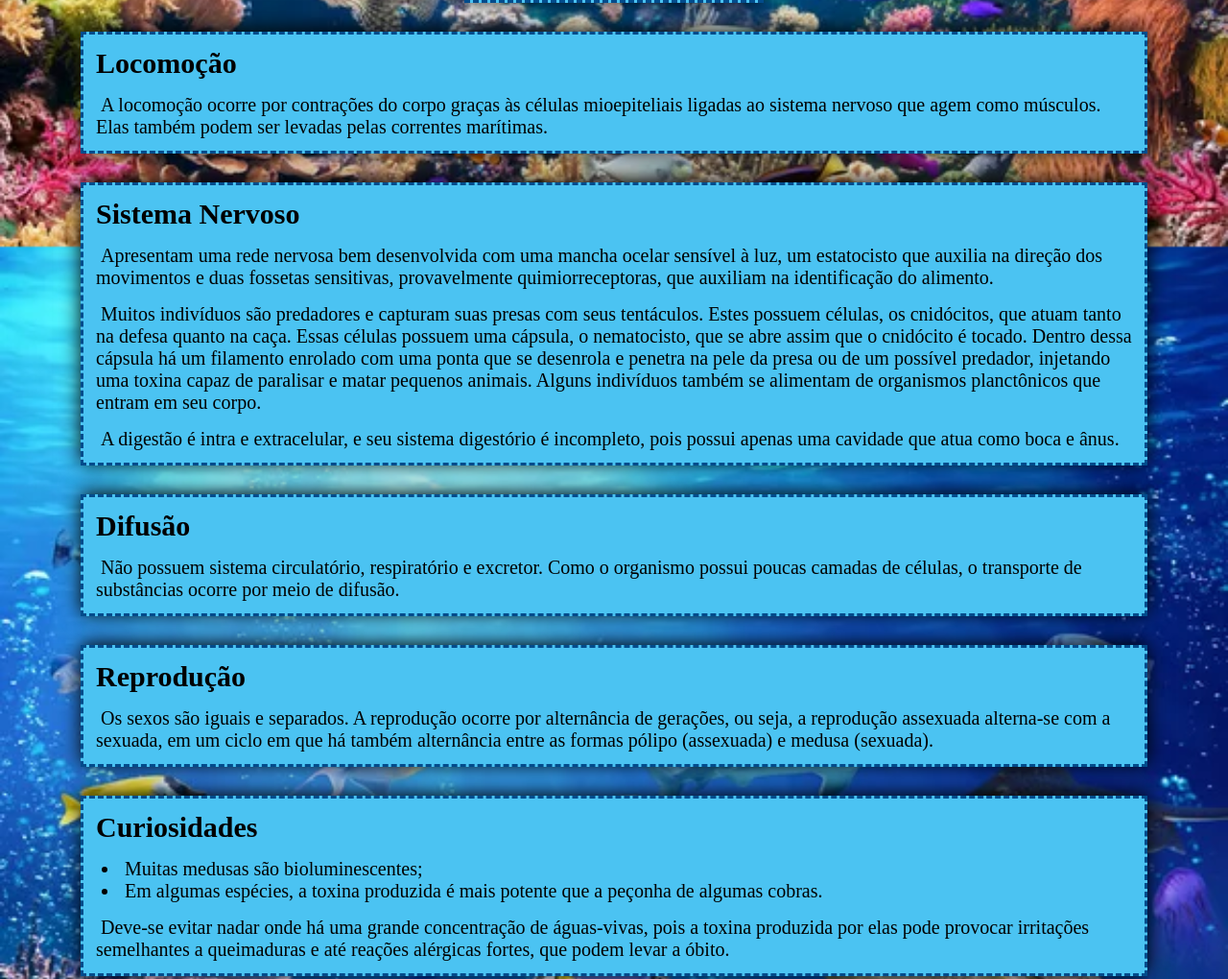
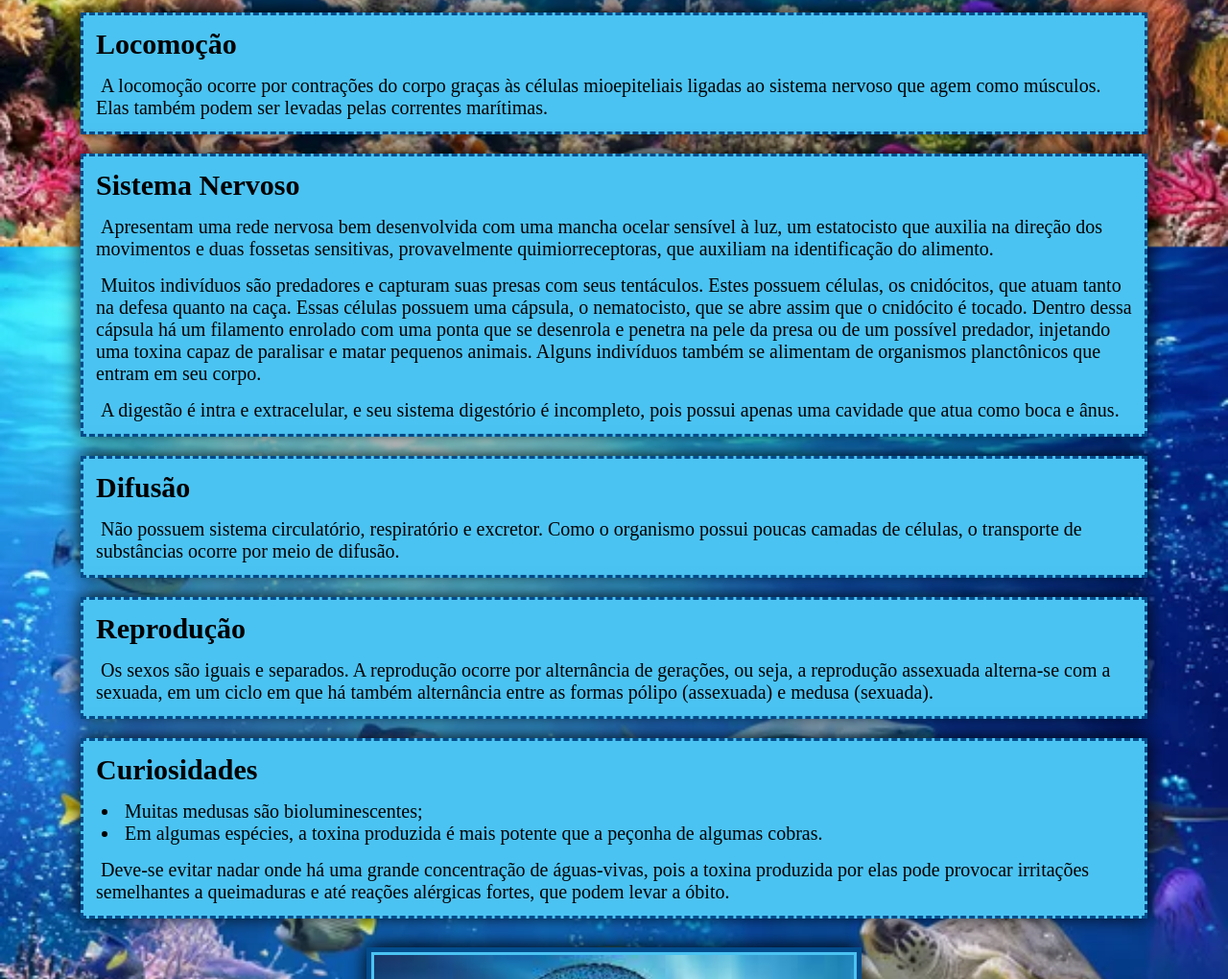
Before and after one commit to LindauroNeto/Site-Aguas-Vivas, a plain HTML site: page index.html in a window 1280 px wide. Shown: the part 1023-2043 px from the top of the page at 96% size. Drawn offline with Linux system fonts and the light colour scheme.

Commit message:
Atualização do projeto
Modernização do antigo projeto.

```diff
--- a/css/ComplementoSS.css
+++ b/css/ComplementoSS.css
@@ -1,5 +1,7 @@
 * {
 	font-family: 'Playfair', serif;
+	margin: 0;
+	padding: 0;
 }
 
 html, body {
@@ -13,10 +15,6 @@ body {
 ul {
 	margin: 5px;
 	padding: 5px 5px 5px 30px;
-}
-
-ul#ind {
-	justify-content: center;
 }
 
 p, h2 {
@@ -41,26 +39,36 @@ p, li {
 
 footer {
 	margin: 30px auto 10px auto;
+	width: 200px;
+	display: flex;
+	justify-content: center;
+	align-items: center;
+	float: left;
 }
 
-div#cbc, div#ind, div#Loc, div#SNvs, div#EstR, div#Dif, div#Rep, div#Cur, footer {
-	width: 1100px;
+section, aside, div#imagem_principal, header {
+	width: 100%;
+	display: flex;
+	justify-content: center;
+	align-items: center;
 }
+
 
 #fin {
 	border: medium dashed #034C8C;
 }
 
-div#ind {
-	width: 300px;
-}
-
 .TlB {
+	width: 1100px;
 	background-color: #4BC3F2;
 	box-shadow: 0 -2px 20px #000;
 	border: medium dashed #034C8C;
 	padding: 3px;
-	margin: 30px auto;
+	margin: 10px;
+}
+
+div#ind {
+	width: 300px;
 }
 
 
@@ -100,9 +108,10 @@ a.link, a.EstR {
 }
 
 a.EstR {
-	margin: 0 auto 0 auto;
+	margin: 0 auto;
 }
 
 .EstR:hover {
+	transition: color 0.2s;
 	color: red;
 }
--- a/index.html
+++ b/index.html
@@ -46,19 +46,19 @@
 		</div>
 		</aside>
 
-		<section>
-		<div id="Loc" class="TlB">
-
+		<main>
+		<section id="Loc">
+			<div class="TlB">
 				<h2>Locomoção</h2>
 				<p>
 				A locomoção ocorre por contrações do corpo graças às células mioepiteliais ligadas ao sistema
 				nervoso que agem como músculos. Elas também podem ser levadas pelas correntes marítimas.
 				</p>
+			</div>
+		</section>
 
-		</div>
-
-		<div id="SNvs" class="TlB">
-
+		<section id="SNvs">
+			<div class="TlB">
 				<h2>Sistema Nervoso</h2>
 				<p>
 				Apresentam uma rede nervosa bem desenvolvida com uma mancha ocelar sensível à luz, um
@@ -79,32 +79,32 @@
 				A digestão é intra e extracelular, e seu sistema digestório é incompleto, pois possui
 				apenas uma cavidade que atua como boca e ânus.
 				</p>
+			</div>
+		</section>
 
-		</div>
-
-		<div id="Dif" class="TlB">
-
+		<section id="Dif">
+			<div class="TlB">
 				<h2>Difusão</h2>
 				<p>
 				Não possuem sistema circulatório, respiratório e excretor. Como o organismo possui
 				poucas camadas de células, o transporte de substâncias ocorre por meio de difusão.
 				</p>
+			</div>
+		</section>
 
-		</div>
-
-		<div id="Rep" class="TlB">
-
+		<section id="Rep">
+			<div class="TlB">
 				<h2>Reprodução</h2>
 				<p>
 				Os sexos são iguais e separados. A reprodução ocorre por alternância de gerações,
 				ou seja, a reprodução assexuada alterna-se com a sexuada, em um ciclo em que há
 				também alternância entre as formas pólipo (assexuada) e medusa (sexuada).
 				</p>
+			</div>
+		</section>
 
-		</div>
-
-		<div id="Cur" class="TlB">
-
+		<section id="Cur">
+			<div class="TlB">
 				<h2>Curiosidades</h2>
 					<ul>
 					<li> Muitas medusas são bioluminescentes;</li>
@@ -115,14 +115,14 @@
 				toxina produzida por elas pode provocar irritações semelhantes a queimaduras e
 				até reações alérgicas fortes, que podem levar a óbito.
 				</p>
-
 			</div>
+		</section>
 
 		<div>
 			<img src="images/av.jpg" id="tst" class="TlB" alt="Segunda imagem representativa de águas-viva" title="Imagem água-viva nadando sozinha">
 		</div>
 
-		</section>
+		</main>
 
 		<footer>
 			<button onclick="scrollDown()" id="fin" class="TlB"><a href=#cbc  class="EstR">Voltar ao começo</a></button>
```
Lines whose indentation alone changed are shown as unchanged.
